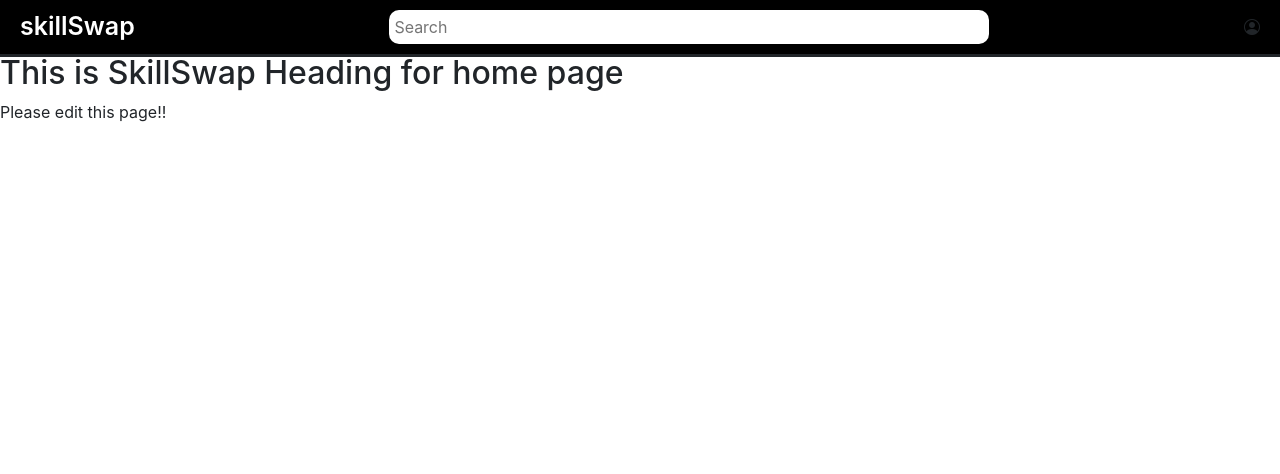
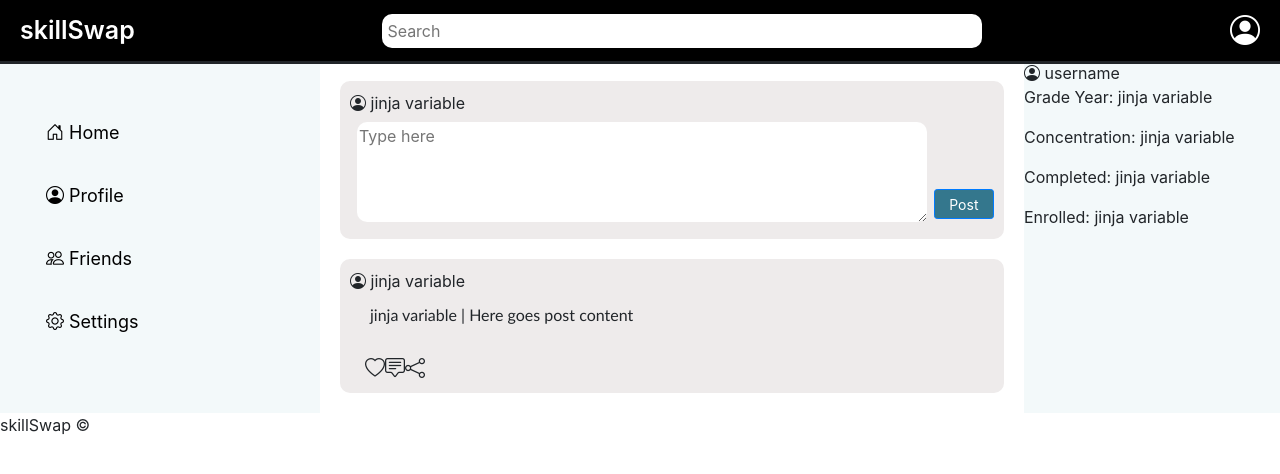
Before and after one commit to VangSang0/SkillSwap, a Flask app: page / in a window 1280 px wide. Shown: the top 474 px of the page. Run offline with Flask 3, Linux system fonts and the light colour scheme.

Commit message:
all layout elements finished

```diff
--- a/templates/_layout.html
+++ b/templates/_layout.html
@@ -7,6 +7,7 @@
     <link rel="stylesheet" href="https://cdn.jsdelivr.net/npm/bootstrap-icons@1.11.3/font/bootstrap-icons.min.css">
     <link rel="stylesheet" href="https://cdn.jsdelivr.net/npm/bootstrap@4.1.3/dist/css/bootstrap.min.css" integrity="sha384-MCw98/SFnGE8fJT3GXwEOngsV7Zt27NXFoaoApmYm81iuXoPkFOJwJ8ERdknLPMO" crossorigin="anonymous">
     <link rel="stylesheet" href="/static/style.css">
+
 </head>
 <body>
     <header>
@@ -20,17 +21,92 @@
                 <input id="searchbar" type="text" placeholder="Search">
             </div>
             <div>
-                <i class="bi bi-person-circle"></i>
+                <i id="nav-pfp" class="bi bi-person-circle"></i>
             </div>
-
         </nav>
     </header>
+    <main>
 
-    <main>
-        {% block content %}
+    <div class="main-body">
+        <div class="main-nav">
+            <nav class="nav flex-column">
+                <div class="side-tabs">
+                    <a class="nav-link active" href="#">
+                        <i class="bi bi-house-door"></i>
+                        <span> Home</span>
 
+                    </a>
+                </div>
+                <div class="side-tabs">
+                    <a class="nav-link" href="#">
+                        <i class="bi bi-person-circle"></i>
+                        <span> Profile</span>
+                    </a>
+                </div>
 
-        {% endblock %}
+                <div class="side-tabs">
+                    <a class="nav-link" href="#">
+                        <i class="bi bi-people"></i>
+                        <span> Friends</span>
+                    </a>
+                </div>
+
+                <div class="side-tabs">
+                    <a class="nav-link" href="#">
+                        <i class="bi bi-gear"></i>
+                        <span> Settings</span>
+                    </a>
+                </div>
+
+            </nav>
+        </div>
+
+        <div class="main-cont">
+            <div class="post">
+                <i class="bi bi-person-circle"></i>
+                <span> jinja variable </span>
+                <div class="post-text-btn">
+                    <textarea id="textpostarea" placeholder="Type here"></textarea>
+                    <button type="button" class="btn btn-primary btn-sm" id="post-button">Post</button>
+                </div>
+            </div>
+            <div class="post">
+                <i class="bi bi-person-circle"></i>
+                <span> jinja variable </span>
+                <div class="post-area">
+                    <p id="post-content">
+                        jinja variable | Here goes post content
+                    </p>
+                    <div class="post-btns">
+                        <i class="bi bi-heart"></i>
+                        <i class="bi bi-chat-square-text"></i>
+                        <i class="bi bi-share"></i>
+                    </div>
+
+                </div>
+            </div>
+        </div>
+
+        <div class="main-recomm">
+            <div class="recomm-container">
+                <div class="recomm-user">
+                    <i class="bi bi-person-circle"></i>
+                    <span>username</span>
+                </div>
+                <div class="recomm-text">
+                    <p class="recomm-content">Grade Year: jinja variable</p>
+                    <p class="recomm-content">Concentration: jinja variable</p>
+                    <p class="recomm-content">Completed: jinja variable</p>
+                    <p class="recomm-content">Enrolled: jinja variable</p>
+                </div>
+            </div>
+        </div>
+    </div>
     </main>
+    <footer>
+        skillSwap ©
+    </footer>
 </body>
 </html>
+<!-- {% block content %}
+        {% endblock %} -->
```
